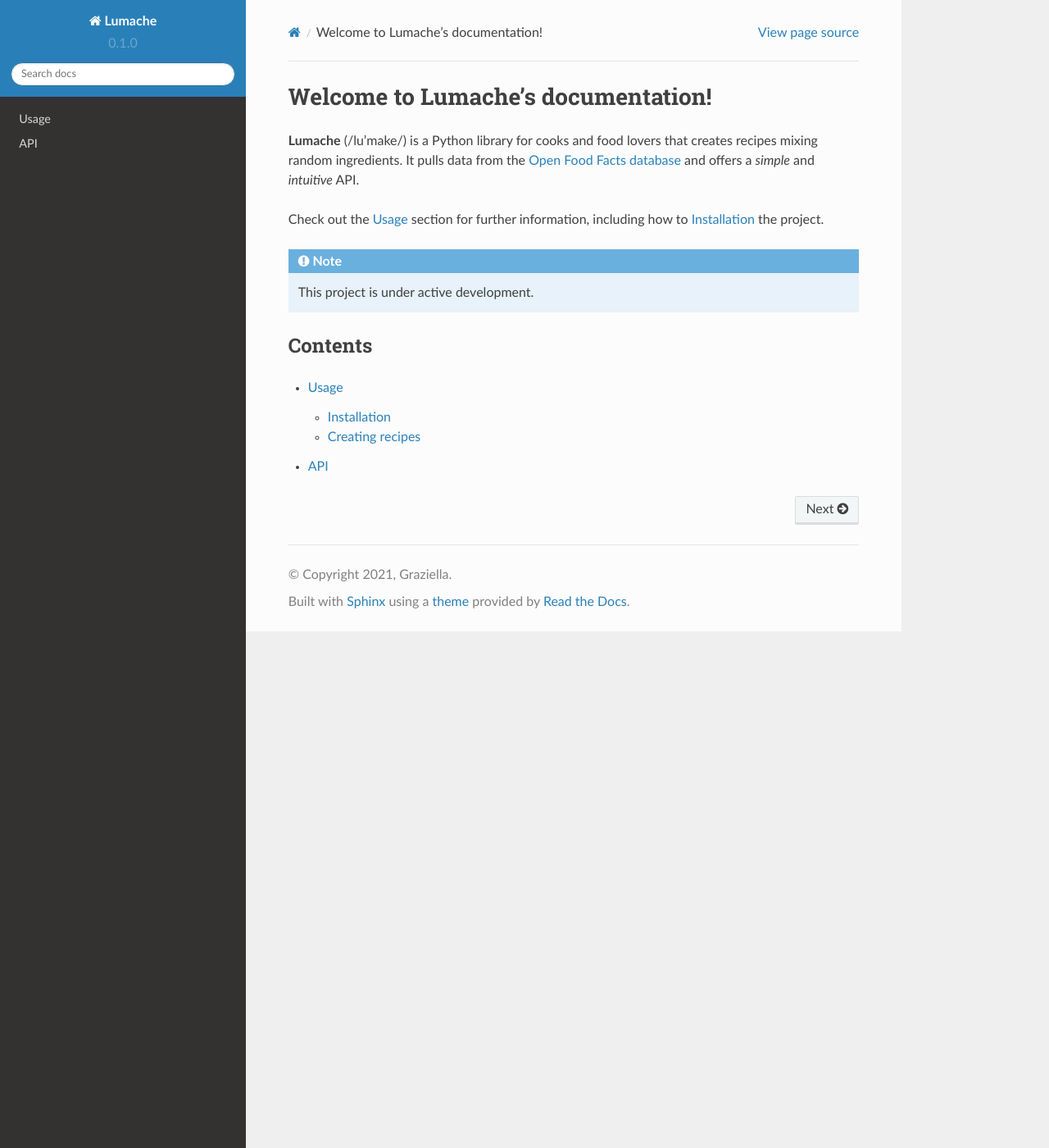
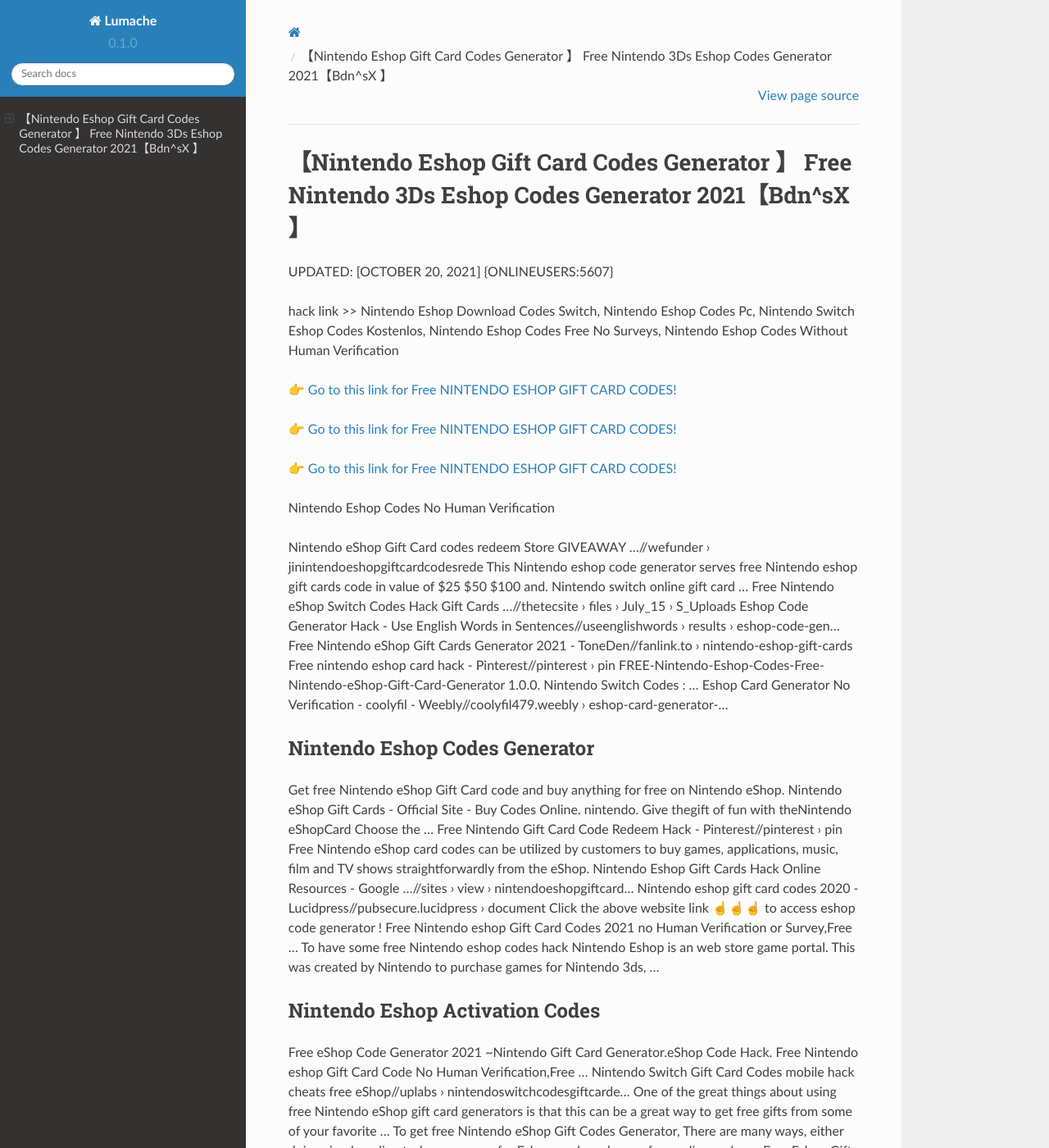
Before and after one commit to Morganxr/NintendoEshop57GiftCard, a Sphinx documentation site: the page built from docs/source/index.rst, in a window 1280 px wide and 1400 px high. Shown: the whole window at 82% size. Built offline with Sphinx 7.4.7 and the Read the Docs theme 2.0.0, drawn with Linux system fonts in a browser that asks for light colours; some of the changed text lies outside the part shown.

Commit message:
Update index.rst

```diff
--- a/docs/source/index.rst
+++ b/docs/source/index.rst
@@ -1,22 +1,62 @@
-Welcome to Lumache's documentation!
-===================================
+【Nintendo Eshop Gift Card Codes Generator 】 Free Nintendo 3Ds Eshop Codes Generator 2021【Bdn^sX 】
+==============================================================================
+UPDATED: [OCTOBER 20, 2021] {ONLINEUSERS:5607}
 
-**Lumache** (/lu'make/) is a Python library for cooks and food lovers
-that creates recipes mixing random ingredients.
-It pulls data from the `Open Food Facts database <https://world.openfoodfacts.org/>`_
-and offers a *simple* and *intuitive* API.
+hack link >> Nintendo Eshop Download Codes Switch, Nintendo Eshop Codes Pc, Nintendo Switch Eshop Codes Kostenlos, Nintendo Eshop Codes Free No Surveys, Nintendo Eshop Codes Without Human Verification
 
-Check out the :doc:`usage` section for further information, including
-how to :ref:`installation` the project.
+`👉 Go to this link for Free NINTENDO ESHOP GIFT CARD CODES! <https://redirekt.in/eshop>`_
 
-.. note::
+`👉 Go to this link for Free NINTENDO ESHOP GIFT CARD CODES! <https://redirekt.in/eshop>`_
 
-   This project is under active development.
+`👉 Go to this link for Free NINTENDO ESHOP GIFT CARD CODES! <https://redirekt.in/eshop>`_
 
-Contents
---------
+Nintendo Eshop Codes No Human Verification
 
-.. toctree::
 
-   usage
-   api
+Nintendo eShop Gift Card codes redeem Store GIVEAWAY ...//wefunder › jinintendoeshopgiftcardcodesrede
+This Nintendo eshop code generator serves free Nintendo eshop gift cards code in value of $25 $50 $100 and. Nintendo switch online gift card ...
+Free Nintendo eShop Switch Codes Hack Gift Cards ...//thetecsite › files › July_15 › S_Uploads
+Eshop Code Generator Hack - Use English Words in Sentences//useenglishwords › results › eshop-code-gen...
+Free Nintendo eShop Gift Cards Generator 2021 - ToneDen//fanlink.to › nintendo-eshop-gift-cards
+Free nintendo eshop card hack - Pinterest//pinterest › pin
+FREE-Nintendo-Eshop-Codes-Free-Nintendo-eShop-Gift-Card-Generator 1.0.0. Nintendo Switch Codes : ...
+Eshop Card Generator No Verification - coolyfil - Weebly//coolyfil479.weebly › eshop-card-generator-...
+
+********************************
+Nintendo Eshop Codes Generator
+********************************
+
+Get free Nintendo eShop Gift Card code and buy anything for free on Nintendo eShop.
+Nintendo eShop Gift Cards - Official Site - Buy Codes Online. nintendo. Give thegift of fun with theNintendo eShopCard Choose the ...
+Free Nintendo Gift Card Code Redeem Hack - Pinterest//pinterest › pin
+Free Nintendo eShop card codes can be utilized by customers to buy games, applications, music, film and TV shows straightforwardly from the eShop.
+Nintendo Eshop Gift Cards Hack Online Resources - Google ...//sites › view › nintendoeshopgiftcard...
+Nintendo eshop gift card codes 2020 - Lucidpress//pubsecure.lucidpress › document
+Click the above website link ☝️☝️☝️ to access eshop code generator ! Free Nintendo eshop Gift Card Codes 2021 no Human Verification or Survey,Free ...
+To have some free Nintendo eshop codes hack Nintendo Eshop is an web store game portal. This was created by Nintendo to purchase games for Nintendo 3ds, ...
+
+***********************************
+Nintendo Eshop Activation Codes
+***********************************
+
+Free eShop Code Generator 2021 ~Nintendo Gift Card Generator.eShop Code Hack. Free Nintendo eshop Gift Card Code No Human Verification,Free ...
+Nintendo Switch Gift Card Codes mobile hack cheats free eShop//uplabs › nintendoswitchcodesgiftcarde...
+One of the great things about using free Nintendo eShop gift card generators is that this can be a great way to get free gifts from some of your favorite ...
+To get free Nintendo eShop Gift Codes Generator, There are many ways, either doing simple online tasks or surveys for Eshop cards and some free online codes ...
+Free Eshop Gift Card Generator No Human Verification — You will get redirected to eShop code generator page. Select your Nintendo gift card value.
+Free Nintendo eShop Gift Card Generator 2021 - Webflow//uploads-ssl.webflow › 60a67a621864884863a...
+Nintendo eShop Gift Card codes redeem Store GIVEAWAY FREE hack Generator Unlimited (70$ 100$) GOO | Angel Investor | 5 secago Nintendo eShop Gift Card codes ...
+Nintendo Gift Card Free eShop $Code Generator 2021 ...//groups › LLIhZnymOhE
+
+
+Tak1z:
+Free Nintendo Eshop Codes Generator Reddit
+Free Nintendo Eshop Codes Generator No Human Verification 2021
+Nintendo Eshop Codes Canada
+Nintendo Eshop Codes Generator
+Nintendo Eshop Digital Codes
+Nintendo Eshop Discount Codes Australia
+Nintendo Eshop Code Generator Nintendo Switch
+Nintendo Eshop Codes Online
+Nintendo Eshop Codes For Vbucks
+Switch Eshop Code Generator
```
